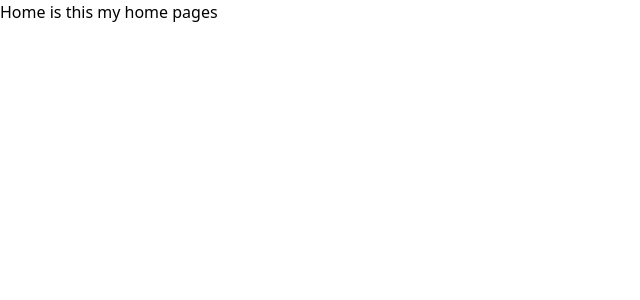
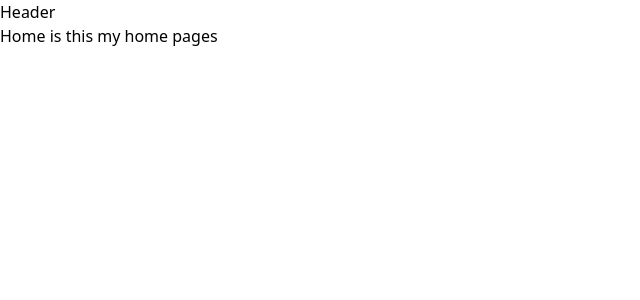
Before and after one commit to tchasinga/blogs-learning, a React (Vite) app in the folder frontend/: page / in a window 1280 px wide. Shown: the top 300 px of the page, without its empty margins (0-640 px from the left). Built offline with nearby package versions, Linux system fonts and the light colour scheme.

Commit message:
new code is added  now

```diff
--- a/frontend/src/App.jsx
+++ b/frontend/src/App.jsx
@@ -5,12 +5,14 @@ import About from './Pages/About'
 import SingIn from './Pages/SingIn'
 import SingUp from './Pages/SingUp'
 import Projects from './Pages/Projects'
+import Header from './Components/Header'
 
 function App() {
 
   return (
     <div>
       <BrowserRouter>
+         <Header />
         <Routes>
           <Route path="/" element={<Home />} />
           <Route path="/dashboard" element={<Dashboard />} />
```
